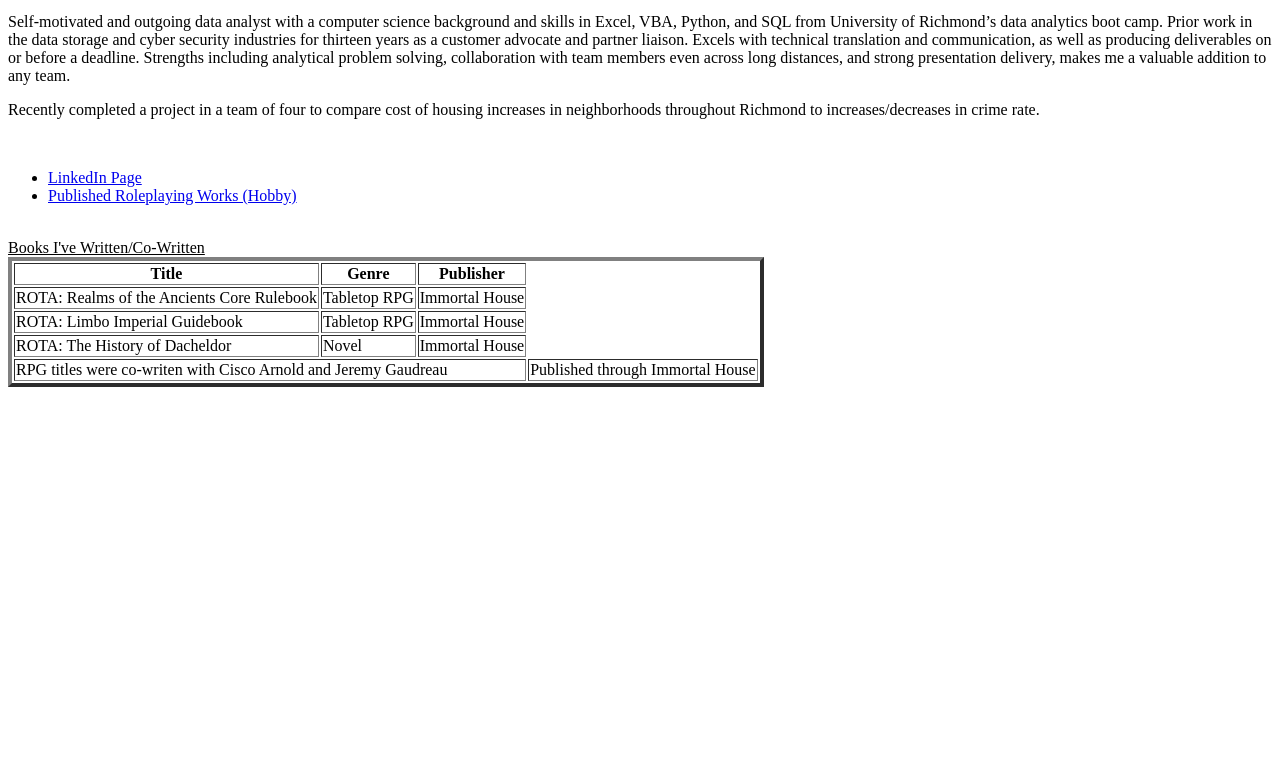
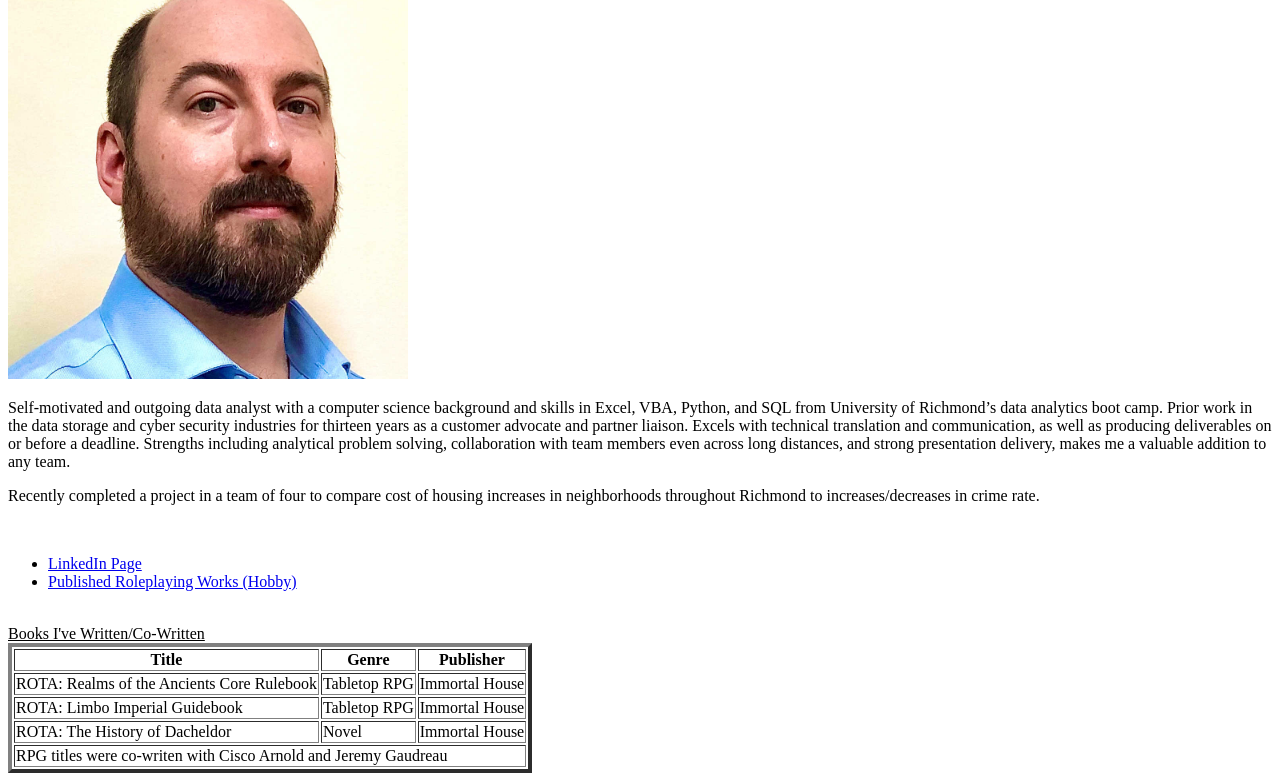
Before and after one commit to josephmarch/josephmarch.github.io, a plain HTML site: page index.html in a window 1280 px wide. Shown: the part 101-882 px from the top of the page. Before the commit the page ends 800 px from the top, so only its background shows below. Drawn offline with Linux system fonts and the light colour scheme.

Commit message:
Fixed up index.html to look better.

```diff
--- a/index.html
+++ b/index.html
@@ -45,7 +45,6 @@
     <tfoot>
       <tr>
         <td colspan=3>RPG titles were co-writen with Cisco Arnold and Jeremy Gaudreau</td>
-        <td colspan=3>Published through Immortal House</td>
       </tr>
     </tfoot>
   </table>
```
Also changed, not shown: 2020JosephEMarchSM.jpg (added).
